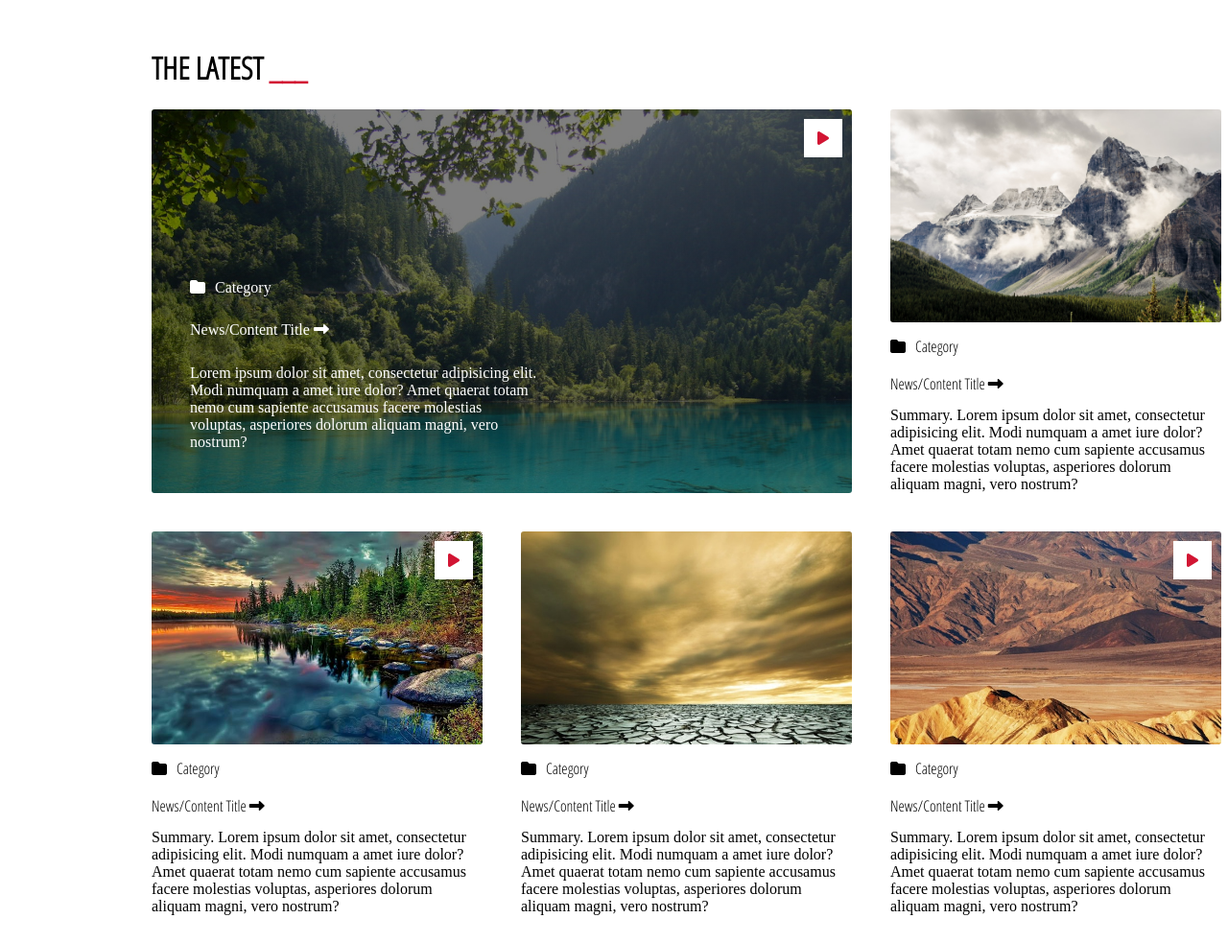
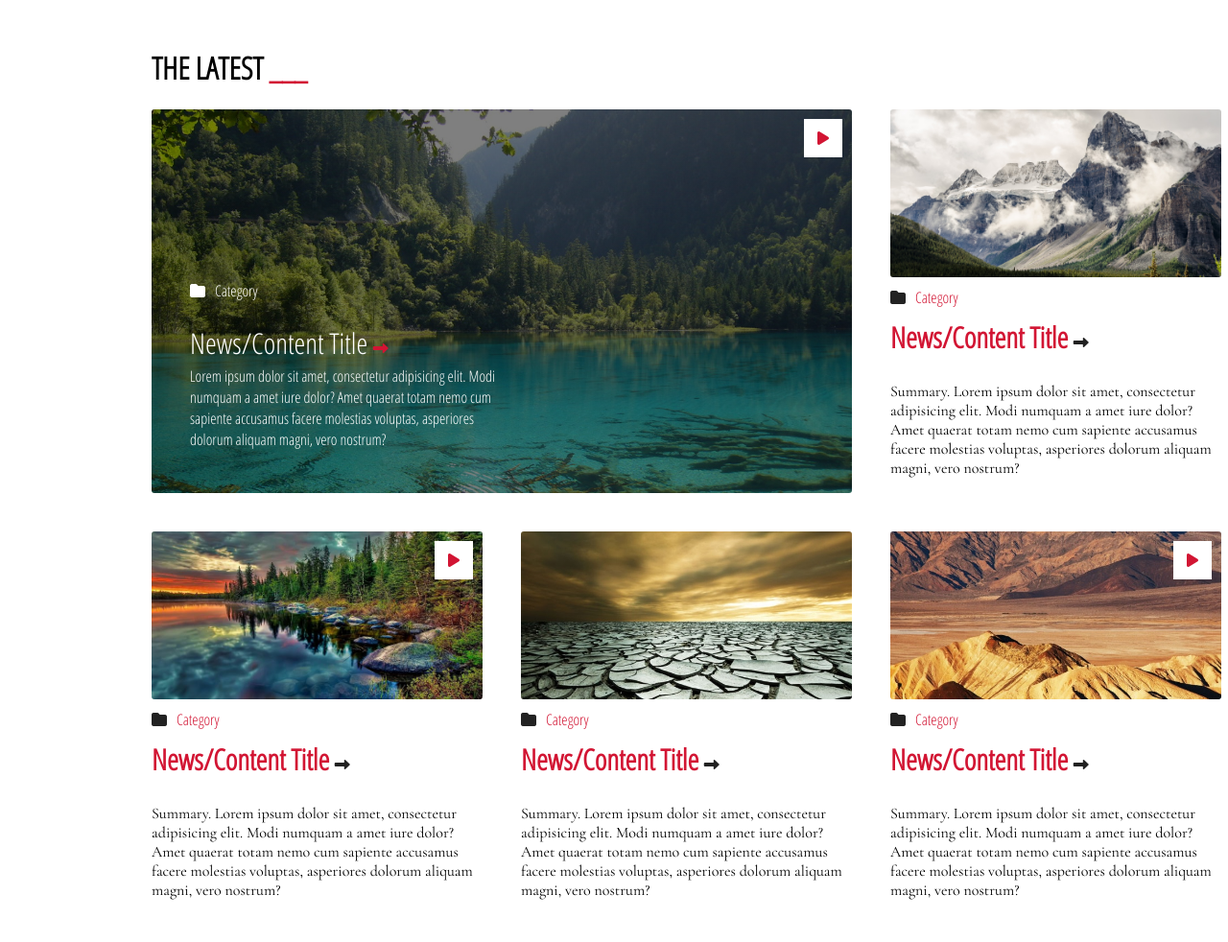
Before and after one commit to andywu0489/oho-challenge, a website: page index.html in a window 1280 px wide. Shown: the whole page at 96% size. Drawn offline with nearby package versions, Linux system fonts and the light colour scheme.

Commit message:
Fit images correctly

```diff
--- a/index.html
+++ b/index.html
@@ -17,14 +17,13 @@
 </header>
 
 <body>
-
   <div class="cards">
     <div class="card1 card card--big">
       <div class="card__img card1__img">
         <div class='card__play'><i class="fas fa-play"></i></div>
       </div>
       <div class="card1__category"><i class="fas fa-folder"></i>Category</div>
-      <div class="card1__title">News/Content Title <i class="fas fa-long-arrow-alt-right arror--red"></i>
+      <div class="card1__title">News/Content Title <i class="fas fa-long-arrow-alt-right arrow--red"></i>
       </div>
       <div class="card1__summary">Lorem ipsum dolor sit amet, consectetur adipisicing elit. Modi
         numquam a amet
@@ -37,44 +36,44 @@
         <!-- <div class='card__play'><i class="fas fa-play"></i></div> -->
       </div>
       <div class="card__category"><i class="fas fa-folder"></i>Category</div>
-      <div class="card__title">News/Content Title <i class="fas fa-long-arrow-alt-right arror--red"></i>
+      <div class="card__title">News/Content Title <i class="fas fa-long-arrow-alt-right arrow--gray"></i>
       </div>
-      <div class="card__summary">Summary. Lorem ipsum dolor sit amet, consectetur adipisicing elit. Modi numquam a amet
+      <p class="card__summary">Summary. Lorem ipsum dolor sit amet, consectetur adipisicing elit. Modi numquam a amet
         iure dolor? Amet quaerat totam nemo cum sapiente accusamus facere molestias voluptas, asperiores dolorum aliquam
-        magni, vero nostrum?</div>
+        magni, vero nostrum?</p>
     </div>
     <div class="card3 card card--regular">
       <div class="card__img card3__img">
         <div class='card__play'><i class="fas fa-play"></i></div>
       </div>
       <div class="card__category"><i class="fas fa-folder"></i>Category</div>
-      <div class="card__title">News/Content Title <i class="fas fa-long-arrow-alt-right arror--red"></i>
+      <div class="card__title">News/Content Title <i class="fas fa-long-arrow-alt-right arrow--gray"></i>
       </div>
-      <div class="card__summary">Summary. Lorem ipsum dolor sit amet, consectetur adipisicing elit. Modi numquam a amet
+      <p class="card__summary">Summary. Lorem ipsum dolor sit amet, consectetur adipisicing elit. Modi numquam a amet
         iure dolor? Amet quaerat totam nemo cum sapiente accusamus facere molestias voluptas, asperiores dolorum aliquam
-        magni, vero nostrum?</div>
+        magni, vero nostrum?</p>
     </div>
     <div class="card4 card card--regular">
       <div class="card__img card4__img">
         <!-- <div class='card__play'><i class="fas fa-play"></i></div> -->
       </div>
       <div class="card__category"><i class="fas fa-folder"></i>Category</div>
-      <div class="card__title">News/Content Title <i class="fas fa-long-arrow-alt-right arror--red"></i>
+      <div class="card__title">News/Content Title <i class="fas fa-long-arrow-alt-right arrow--gray"></i>
       </div>
-      <div class="card__summary">Summary. Lorem ipsum dolor sit amet, consectetur adipisicing elit. Modi numquam a amet
+      <p class="card__summary">Summary. Lorem ipsum dolor sit amet, consectetur adipisicing elit. Modi numquam a amet
         iure dolor? Amet quaerat totam nemo cum sapiente accusamus facere molestias voluptas, asperiores dolorum aliquam
-        magni, vero nostrum?</div>
+        magni, vero nostrum?</p>
     </div>
     <div class="card5 card card--regular">
       <div class="card__img card5__img">
         <div class='card__play'><i class="fas fa-play"></i></div>
       </div>
       <div class="card__category"><i class="fas fa-folder"></i>Category</div>
-      <div class="card__title">News/Content Title <i class="fas fa-long-arrow-alt-right arror--red"></i>
+      <div class="card__title">News/Content Title <i class="fas fa-long-arrow-alt-right arrow--gray"></i>
       </div>
-      <div class="card__summary">Summary. Lorem ipsum dolor sit amet, consectetur adipisicing elit. Modi numquam a amet
+      <p class="card__summary">Summary. Lorem ipsum dolor sit amet, consectetur adipisicing elit. Modi numquam a amet
         iure dolor? Amet quaerat totam nemo cum sapiente accusamus facere molestias voluptas, asperiores dolorum aliquam
-        magni, vero nostrum?</div>
+        magni, vero nostrum?</p>
     </div>
   </div>
 </body>
--- a/styles.scss
+++ b/styles.scss
@@ -11,23 +11,23 @@ header {
 }
 
 .card1__img {
-    background-image: linear-gradient(rgba(0, 0, 0, 0.5), rgba(0, 0, 0, 0.5)), url('./images/nature1.jpeg');
+    background: linear-gradient(rgba(0, 0, 0, 0.5), rgba(0, 0, 0, 0.5)), url('./images/nature1.jpeg') no-repeat center/contain;
 }
 
 .card2__img {
-    background-image: url('./images/photo-1469212044023-0e55b4b9745a.jpeg');
+    background: url('./images/photo-1469212044023-0e55b4b9745a.jpeg') no-repeat center/contain;
 }
 
 .card3__img {
-    background-image: url('./images/453.jpeg');
+    background: url('./images/453.jpeg') no-repeat center/contain;
 }
 
 .card4__img {
-    background-image: url('./images/beautiful_natural_scenery_02_hd_pictures_166250.jpeg');
+    background: url('./images/beautiful_natural_scenery_02_hd_pictures_166250.jpeg') no-repeat center/contain;
 }
 
 .card5__img {
-    background-image: url('./images/hd_picture_of_the_beautiful_natural_scenery_04_169926.jpeg');
+    background: url('./images/hd_picture_of_the_beautiful_natural_scenery_04_169926.jpeg') no-repeat center/contain;
 }
 
 .card__img {
@@ -41,17 +41,36 @@ header {
 }
 
 .card__category {
+    color: $red;
     font-family: 'Open Sans Condensed', sans-serif;
     grid-area: category;
 }
 
 .card__title {
+    color: $red;
+    font-weight: bolder;
+    font-size: 30px;
     font-family: 'Open Sans Condensed', sans-serif;
     grid-area: title;
 }
 
+.arrow--red {
+    font-size: initial;
+    color: $red;
+}
+
+.arrow--gray {
+    font-size: initial;
+    color: $gray;
+}
+
 .card__summary {
+    font-family: 'Cormorant Garamond', serif;
     grid-area: summary;
+}
+
+.card__category>.fa-folder {
+    color: $gray;
 }
 
 .card__play {
@@ -112,14 +131,18 @@ body {
 }
 
 .card1__category {
+    font-family: 'Open Sans Condensed', sans-serif;
     grid-area: 5 / 1 / 6 / 2;
 }
 
 .card1__title {
+    font-size: 30px;
+    font-family: 'Open Sans Condensed', sans-serif;
     grid-area: 6 / 1 / 7 / 2;
 }
 
 .card1__summary {
+    font-family: 'Open Sans Condensed', sans-serif;
     grid-area: 7 / 1 / 8 / 2;
 }
 
@@ -135,10 +158,12 @@ body {
 .card1__category,
 .card1__title,
 .card1__summary {
-    width: 50%;
+    width: 45%;
     color: white;
     margin-left: 40px;
 }
+
+
 
 .card--regular {
     width: 345px;
@@ -162,6 +187,15 @@ body {
 .fa-play {
     color: $red;
 }
+
+
+
+
+
+
+
+
+
 
 @media only screen and (max-width: 425px) {
     body {
@@ -242,6 +276,6 @@ body {
     }
 
     .card1__img {
-        background-image: url('./images/nature1.jpeg');
+        background: url('./images/nature1.jpeg') no-repeat center/contain;
     }
 }
```
Also changed, not shown: styles.css, 1 other file.
